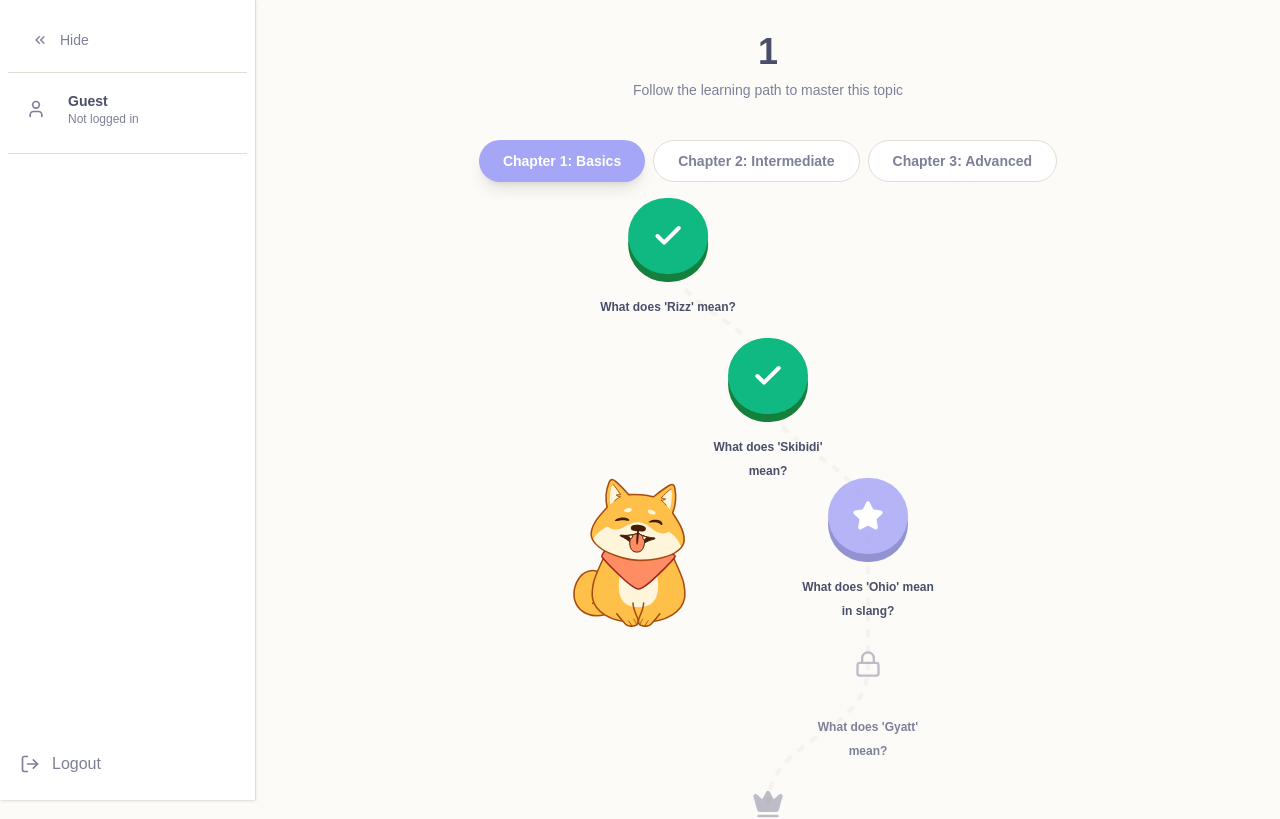
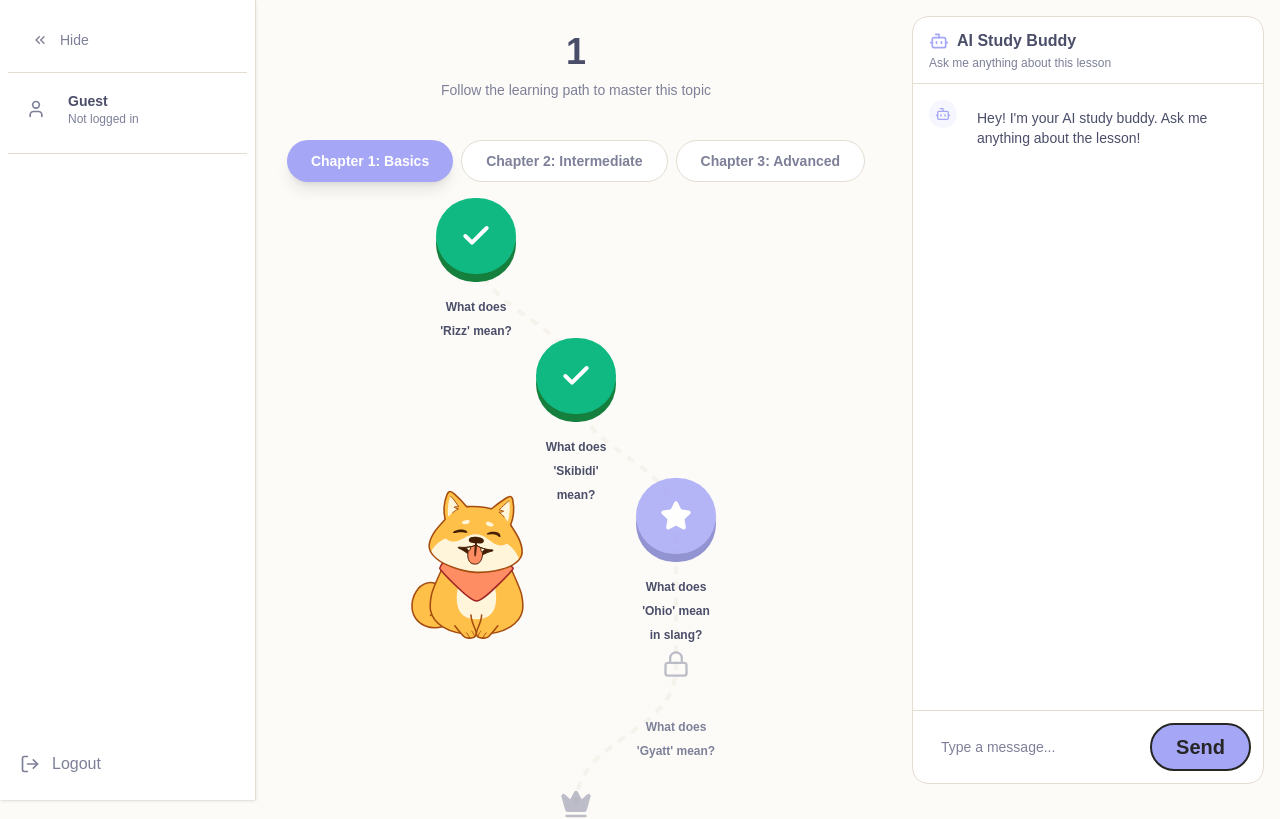
Before and after one commit to KevanSoon/CS203, a Next.js app in the folder frontend/: page /lesson/1 in a window 1280 px wide. Shown: the top 819 px of the page. Built offline with nearby package versions, Linux system fonts and the light colour scheme.

Commit message:
feat: hardcoded AI assistant chat panel

```diff
--- /dev/null
+++ b/frontend/app/lesson/[title]/components/AIChatAssistant.tsx
@@ -0,0 +1,120 @@
+"use client";
+
+import { useState, useRef, useEffect } from "react";
+import { CartoonButton } from "@/app/components/CartoonButton";
+import { Bot, User } from "lucide-react";
+
+interface Message {
+  id: number;
+  role: "user" | "assistant";
+  content: string;
+}
+
+export const AIChatAssistant = () => {
+  const [messages, setMessages] = useState<Message[]>([
+    {
+      id: 1,
+      role: "assistant",
+      content:
+        "Hey! I'm your AI study buddy. Ask me anything about the lesson!",
+    },
+  ]);
+  const [input, setInput] = useState("");
+  const messagesEndRef = useRef<HTMLDivElement>(null);
+
+  useEffect(() => {
+    messagesEndRef.current?.scrollIntoView({ behavior: "smooth" });
+  }, [messages]);
+
+  const handleSend = () => {
+    if (!input.trim()) return;
+
+    const userMessage: Message = {
+      id: Date.now(),
+      role: "user",
+      content: input.trim(),
+    };
+
+    setMessages((prev) => [
+      ...prev,
+      userMessage,
+      {
+        id: Date.now() + 1,
+        role: "assistant",
+        content: "Wah good question sia! Let me think about that one ah...",
+      },
+    ]);
+    setInput("");
+  };
+
+  const handleKeyDown = (e: React.KeyboardEvent) => {
+    if (e.key === "Enter" && !e.shiftKey) {
+      e.preventDefault();
+      handleSend();
+    }
+  };
+
+  return (
+    <div className="border border-border rounded-2xl bg-card flex flex-col h-[calc(100vh-2rem)] sticky top-4">
+      {/* Header */}
+      <div className="px-4 py-3 border-b border-border">
+        <div className="flex items-center gap-2">
+          <Bot className="h-5 w-5 text-primary" />
+          <h2 className="font-bold text-foreground">AI Study Buddy</h2>
+        </div>
+        <p className="text-xs text-muted-foreground mt-0.5">
+          Ask me anything about this lesson
+        </p>
+      </div>
+
+      {/* Messages */}
+      <div className="flex-1 overflow-y-auto p-4 space-y-4">
+        {messages.map((msg) => (
+          <div
+            key={msg.id}
+            className={`flex gap-2 ${msg.role === "user" ? "flex-row-reverse" : ""}`}
+          >
+            <div
+              className={`shrink-0 w-7 h-7 rounded-full flex items-center justify-center ${
+                msg.role === "assistant"
+                  ? "bg-primary/10 text-primary"
+                  : "bg-accent-light/20 text-accent"
+              }`}
+            >
+              {msg.role === "assistant" ? (
+                <Bot className="h-4 w-4" />
+              ) : (
+                <User className="h-4 w-4" />
+              )}
+            </div>
+            <div
+              className={`rounded-2xl px-3 py-2 max-w-[80%] text-sm ${
+                msg.role === "assistant"
+                  ? "bg-muted text-foreground"
+                  : "bg-primary text-white"
+              }`}
+            >
+              {msg.content}
+            </div>
+          </div>
+        ))}
+        <div ref={messagesEndRef} />
+      </div>
+
+      {/* Input */}
+      <div className="p-3 border-t border-border">
+        <div className="flex items-center gap-2">
+          <input
+            type="text"
+            value={input}
+            onChange={(e) => setInput(e.target.value)}
+            onKeyDown={handleKeyDown}
+            placeholder="Type a message..."
+            className="flex-1 bg-muted rounded-full px-4 py-2 text-sm text-foreground placeholder:text-muted-foreground outline-none focus:ring-2 focus:ring-primary/30"
+          />
+          <CartoonButton label="Send" onClick={handleSend} />
+        </div>
+      </div>
+    </div>
+  );
+};
--- a/frontend/app/lesson/[title]/page.tsx
+++ b/frontend/app/lesson/[title]/page.tsx
@@ -4,6 +4,7 @@ import { use, useState } from "react";
 import { Sidebar } from "@/app/components/Sidebar";
 import { LearningPath } from "./components/LearningPath";
 import { FlippableCard } from "./components/FlippableCard";
+import { AIChatAssistant } from "./components/AIChatAssistant";
 
 interface Chapter {
   id: number;
@@ -233,9 +234,10 @@ export default function LessonRoadmapPage({
     <div className="flex min-h-screen w-full">
       <Sidebar selected={selected} setSelected={setSelected} defaultOpen />
 
+      {/* Left: Roadmap */}
       <div className="flex-1 bg-gradient-to-b from-background to-accent-light/10 overflow-auto pb-20">
         {/* Lesson Title */}
-        <div className="max-w-4xl mx-auto px-4 pt-8 pb-4 text-center">
+        <div className="px-4 pt-8 pb-4 text-center">
           <h1 className="text-3xl md:text-4xl font-black text-foreground">
             {lessonTitle}
           </h1>
@@ -245,7 +247,7 @@ export default function LessonRoadmapPage({
         </div>
 
         {/* Chapter Selector */}
-        <div className="max-w-4xl mx-auto px-4 py-6">
+        <div className="px-4 py-6">
           <div className="flex gap-2 flex-col md:flex-row md:justify-center">
             {chapters.map((chapter, index) => (
               <button
@@ -264,7 +266,7 @@ export default function LessonRoadmapPage({
         </div>
 
         {/* Learning Path */}
-        <div className="max-w-4xl mx-auto px-4">
+        <div className="px-4 flex justify-center">
           <LearningPath
             nodes={currentChapter.nodes}
             onNodeClick={handleNodeClick}
@@ -280,6 +282,11 @@ export default function LessonRoadmapPage({
           />
         )}
       </div>
+
+      {/* Right: AI Chat Assistant */}
+      <div className="hidden lg:block w-96 shrink-0 p-4">
+        <AIChatAssistant />
+      </div>
     </div>
   );
 }
```
